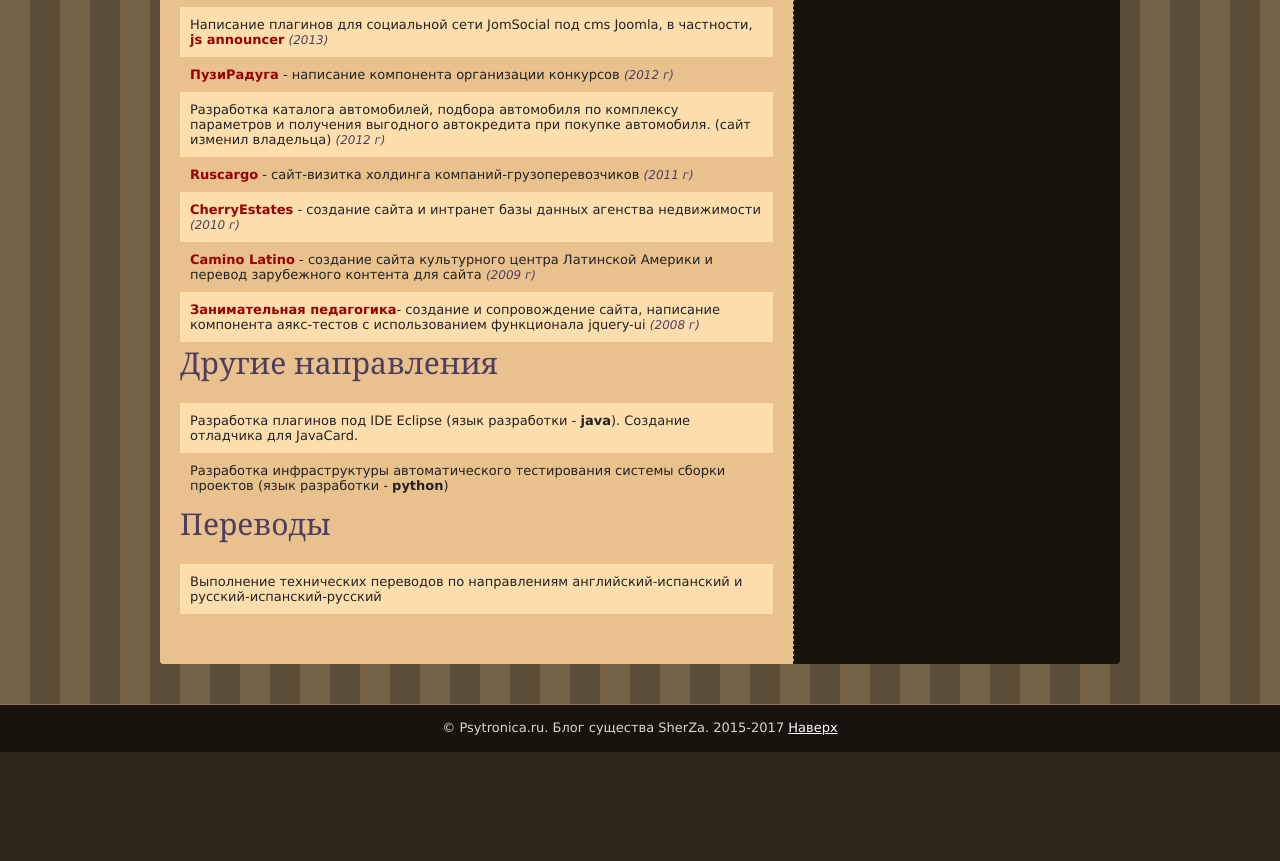
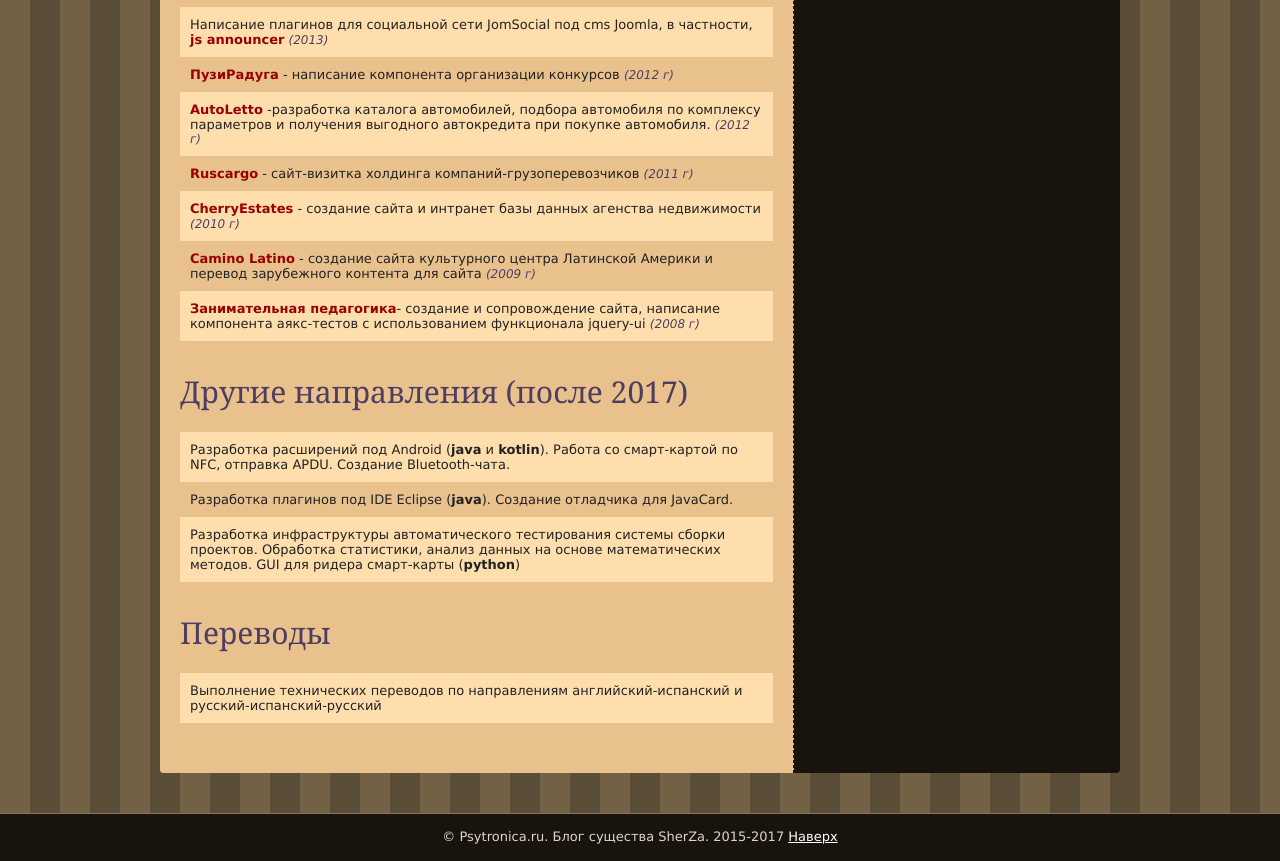
Before and after one commit to psytronica/psytronica, a plain HTML site: page me.html in a window 1280 px wide. Shown: the part 1075-1936 px from the top of the page. Before the commit the page ends 1827 px from the top, so only its background shows below. Drawn offline with Linux system fonts and the light colour scheme.

Commit message:
дополнения

```diff
--- a/me.html
+++ b/me.html
@@ -134,7 +134,7 @@
 
 <li><a href="http://puziraduga.com/" rel="nofollow">ПузиРадуга</a> - написание компонента организации конкурсов <span class="date">(2012 г)</span></li>
 
-<li class="even">Разработка каталога автомобилей, подбора автомобиля по комплексу параметров и получения выгодного автокредита при покупке автомобиля. (сайт изменил владельца) <span class="date">(2012 г)</span></li>
+<li class="even"><a href="http://autoletto.su/" rel="nofollow">AutoLetto</a> -разработка каталога автомобилей, подбора автомобиля по комплексу параметров и получения выгодного автокредита при покупке автомобиля. <span class="date">(2012 г)</span></li>
 
 <li><a href="http://ruscargo.su/" rel="nofollow">Ruscargo</a> - сайт-визитка холдинга компаний-грузоперевозчиков <span class="date">(2011 г)</span></li>
 
@@ -144,13 +144,15 @@
 
 <li class="even"><a href="http://zanimatika.ru/" rel="nofollow">Занимательная педагогика</a>- создание и сопровождение сайта, написание компонента аякс-тестов с использованием функционала jquery-ui <span class="date">(2008 г)</span></li>
 
-</ul>
-<h3>Другие направления</h3>
+</ul><br /><br />
+<h3>Другие направления (после 2017)</h3>
 <ul  class="psy_sitemap_ul">
-<li class="even"> Разработка плагинов под IDE Eclipse (язык разработки - <b>java</b>). Создание отладчика для JavaCard.</li>
+<li class="even"> Разработка расширений под Android (<b>java</b> и <b>kotlin</b>). Работа со смарт-картой по NFC, отправка APDU. Создание Bluetooth-чата.</li>
 
-<li>Разработка инфраструктуры автоматического тестирования системы сборки проектов (язык разработки - <b>python</b>)</li>
-</ul>
+<li> Разработка плагинов под IDE Eclipse (<b>java</b>). Создание отладчика для JavaCard.</li>
+
+<li class="even">Разработка инфраструктуры автоматического тестирования системы сборки проектов. Обработка статистики, анализ данных на основе математических методов. GUI для ридера смарт-карты (<b>python</b>)</li>
+</ul><br /><br />
 <h3>Переводы</h3>
 
 <ul  class="psy_sitemap_ul">
```
Also changed, not shown: 1 other file.
